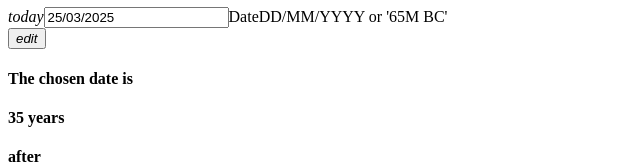
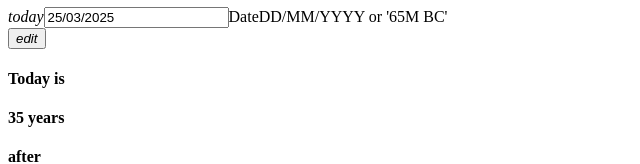
Before and after one commit to Khoding/pump-up-the-jam-calculator, a Vue app: page / in a window 1280 px wide. Shown: the part 183-347 px from the top of the page, without its empty margins (0-640 px from the left). Built offline with nearby package versions, Linux system fonts and the light colour scheme.

Commit message:
Today is

```diff
--- a/src/components/PhraseDisplay.vue
+++ b/src/components/PhraseDisplay.vue
@@ -47,7 +47,7 @@ const props = defineProps({
   },
 })
 
-const prefixText = ref('The chosen date is')
+const prefixText = ref(props.isToday ? 'Today is' : 'The chosen date is')
 
 const prefixMentionsPumpUpTheJam = computed(() => {
   const lowercaseValue = prefixText.value.toLowerCase()
```
